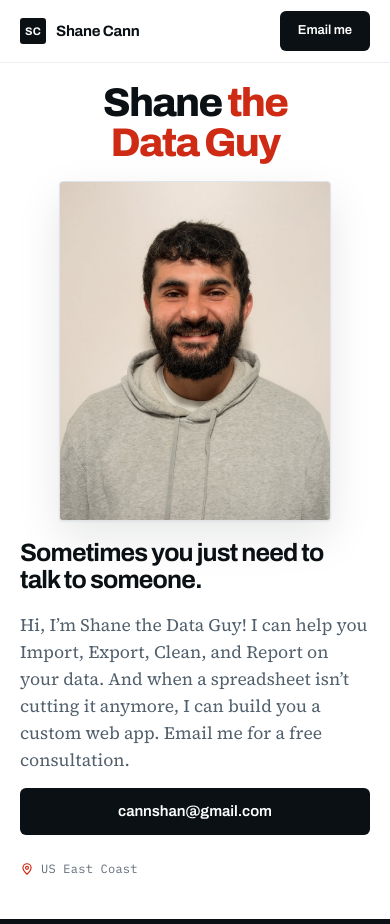
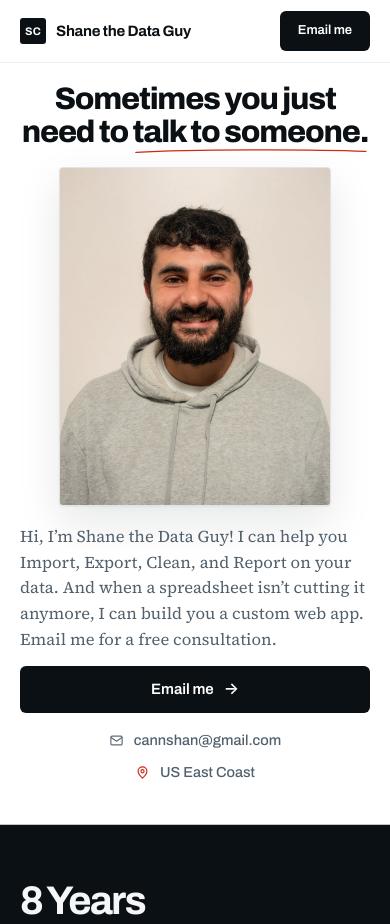
Before and after one commit to cannshan/shanecann-com, a plain HTML site: page index.html in a window 390 px wide. Shown: the top 924 px of the page. Drawn offline with Linux system fonts and the light colour scheme.

Commit message:
Rebuild the hero to the new layout
Headline is now the message itself, set large on the left with a
hand-drawn underline under the closing words; the portrait moves to
the right column; the intro paragraph sits under the headline above
an Email me button and a rule-separated contact block carrying the
address and location. The name moves to the topbar brand.

Phones stack as headline, photo, copy, and the photo's height budget
is retuned so the whole block clears the fold - the iPhone SE now
fits too.

Co-Authored-By: Claude Opus 5 <noreply@anthropic.com>

```diff
--- a/index.html
+++ b/index.html
@@ -181,33 +181,43 @@ a{color:inherit;}
 
 /* ---------- hero ---------- */
 .hero{
-  display:grid;grid-template-columns:minmax(0,340px) minmax(0,1fr);gap:40px 76px;align-items:center;
-  padding:76px 0 76px;
+  display:grid;grid-template-columns:minmax(0,1fr) minmax(0,400px);
+  grid-template-areas:"head photo" "copy photo";
+  gap:0 72px;align-items:center;
+  padding:72px 0 76px;
 }
 h1{
-  grid-column:1 / -1;
-  font-family:var(--display);font-weight:800;font-size:68px;line-height:1;
-  letter-spacing:-.045em;margin:0;
+  grid-area:head;
+  font-family:var(--display);font-weight:800;
+  font-size:clamp(38px,4.9vw,60px);line-height:1.06;
+  letter-spacing:-.04em;margin:0 0 26px;max-width:14ch;
 }
-h1 .alias{color:var(--red);}
-/* When the name has to wrap, it breaks as "Shane the / Data Guy". */
-h1 .keep{white-space:nowrap;}
-.hero-side{display:flex;flex-direction:column;gap:16px;}
-.hero-email{margin:0 0 24px;padding:13px 26px;font-size:15px;}
-.hero-lead{
-  margin:0 0 22px;max-width:22ch;
-  font-family:var(--display);font-weight:700;font-size:40px;line-height:1.1;
-  letter-spacing:-.035em;color:var(--ink);
+/* Hand-drawn underline under the closing words, the way the
+   mock-up has it. Tied to the words, so it rides any wrap. */
+.swoosh{position:relative;white-space:nowrap;}
+.swoosh svg{
+  position:absolute;left:0;right:0;bottom:-.17em;width:100%;height:.2em;
+  stroke:var(--red);stroke-width:2.4;fill:none;stroke-linecap:round;
+  vector-effect:non-scaling-stroke;overflow:visible;
 }
+.hero-copy{grid-area:copy;}
+.hero-side{grid-area:photo;display:flex;flex-direction:column;gap:16px;}
 .hero-intro{
-  margin:0 0 26px;max-width:44ch;font-size:19px;line-height:1.6;color:var(--ink-2);
+  margin:0 0 30px;max-width:46ch;font-size:19px;line-height:1.6;color:var(--ink-2);
 }
+.hero-actions{display:flex;align-items:center;gap:28px;flex-wrap:wrap;}
+.hero-email{margin:0;padding:14px 26px;font-size:15px;gap:10px;}
+.hero-email .arr{font-size:16px;line-height:1;}
 .hero-meta{
-  margin:0;font-family:var(--mono);font-size:12px;letter-spacing:.02em;
-  color:var(--ink-3);display:flex;flex-wrap:wrap;gap:6px 18px;align-items:center;
+  margin:0;display:flex;flex-direction:column;gap:10px;
+  padding-left:28px;border-left:1px solid var(--hair);
+  font-family:var(--display);font-weight:500;font-size:14.5px;color:var(--ink-2);
 }
-.hero-meta .loc{display:inline-flex;align-items:center;gap:7px;}
-.hero-meta .loc svg{color:var(--red);flex:none;}
+.hero-meta span{display:inline-flex;align-items:center;gap:10px;}
+.hero-meta svg{color:var(--ink-3);flex:none;}
+.hero-meta .loc svg{color:var(--red);}
+.hero-meta a{color:inherit;text-decoration:none;}
+.hero-meta a:hover{color:var(--ink);text-decoration:underline;text-underline-offset:3px;}
 
 .portrait{margin:0;}
 .portrait .frame{
@@ -521,20 +531,20 @@ footer a:hover{color:var(--red);}
   .rail .label{position:static;margin:0 0 18px;}
   .sheet{padding:0 32px 0;}
   .topbar-in{padding:0 32px;}
-  h1{font-size:58px;}
 }
 @media (max-width:900px){
   .topbar-in{padding:0 24px;gap:18px;}
   .navlinks{display:none;}
   .sheet{padding:0 24px 0;}
-  .hero{grid-template-columns:1fr;gap:26px;padding:40px 0 52px;}
+  /* Stacked: headline, photo, then the copy and the button. */
+  .hero{grid-template-columns:1fr;grid-template-areas:"head" "photo" "copy";
+        gap:26px;padding:40px 0 52px;}
   .hero-side{max-width:340px;margin:0 auto;}
   .portrait{display:flex;justify-content:center;}
   .portrait .frame{display:inline-block;}
   .portrait img{width:auto;height:auto;max-width:100%;max-height:42vh;
-                 max-height:max(120px, min(40svh, calc(100svh - 486px)));}
-  .hero-lead{font-size:32px;}
-  h1{font-size:50px;}
+                 max-height:max(100px, min(40svh, calc(100svh - 420px)));}
+  h1{font-size:38px;margin-bottom:0;max-width:18ch;}
   .profile-grid{grid-template-columns:1fr;gap:44px;}
   .sec{margin-bottom:84px;}
   .proof{margin-bottom:84px;}
@@ -549,12 +559,11 @@ footer a:hover{color:var(--red);}
   .sheet{padding:0 20px 0;}
   .topbar-in{padding:0 20px;height:62px;}
   .hero{gap:18px;padding:20px 0 40px;}
-  .hero-lead{font-size:25px;margin-bottom:18px;}
   .hero-intro{font-size:16.5px;line-height:1.55;margin-bottom:14px;}
-  h1{font-size:40px;}
-  h1{text-align:center;}
-  .hero-intro{font-size:17.5px;}
+  h1{font-size:31px;text-align:center;max-width:none;}
+  .hero-actions{flex-direction:column;align-items:stretch;gap:16px;}
   .hero-email{width:100%;padding:11px 22px;}
+  .hero-meta{padding-left:0;border-left:0;align-items:center;gap:8px;}
   .band{padding:56px 0;}
   .proof{grid-template-columns:1fr;}
   .proof-item{padding:0 0 24px;}
@@ -588,7 +597,7 @@ footer a:hover{color:var(--red);}
 
 <nav class="topbar">
   <div class="topbar-in">
-    <a class="brand" href="#top"><span class="mark">SC</span>Shane Cann</a>
+    <a class="brand" href="#top"><span class="mark">SC</span>Shane the Data Guy</a>
     <div class="navlinks">
       <a href="#services">Services</a>
       <a href="#about">About</a>
@@ -603,19 +612,21 @@ footer a:hover{color:var(--red);}
 <div class="sheet">
 
   <header class="hero" id="top">
-    <h1>Shane <span class="alias">the <span class="keep">Data Guy</span></span></h1>
+    <h1 class="hero-lead">Sometimes you just need to <span class="swoosh">talk to someone.<svg viewBox="0 0 200 12" preserveAspectRatio="none" aria-hidden="true"><path d="M3 8.6C48 2.4 152 2.4 197 6.6"/></svg></span></h1>
     <div class="hero-side">
       <figure class="portrait">
         <div class="frame"><img src="assets/shane.jpg" alt="Shane Cann" width="880" height="1100"></div>
       </figure>
     </div>
     <div class="hero-copy">
-      <p class="hero-lead">Sometimes you just need to talk to someone.</p>
       <p class="hero-intro">Hi, I&rsquo;m Shane the Data Guy! I can help you Import, Export, Clean, and Report on your data. And when a spreadsheet isn&rsquo;t cutting it anymore, I can build you a custom web app. Email me for a free consultation.</p>
-      <a class="btn btn-dark hero-email" href="mailto:cannshan@gmail.com" data-copy="cannshan@gmail.com">cannshan@gmail.com</a>
-      <p class="hero-meta">
-        <span class="loc"><svg viewBox="0 0 24 24" width="14" height="14" fill="none" stroke="currentColor" stroke-width="2" stroke-linecap="round" stroke-linejoin="round" aria-hidden="true"><path d="M12 21s-7-6.2-7-11a7 7 0 0 1 14 0c0 4.800-7 11-7 11z"/><circle cx="12" cy="10" r="2.5"/></svg>US East Coast</span>
-      </p>
+      <div class="hero-actions">
+        <a class="btn btn-dark hero-email" href="mailto:cannshan@gmail.com" data-copy="cannshan@gmail.com">Email me <span class="arr" aria-hidden="true">&rarr;</span></a>
+        <p class="hero-meta">
+          <span class="mailto"><svg viewBox="0 0 24 24" width="15" height="15" fill="none" stroke="currentColor" stroke-width="1.9" stroke-linecap="round" stroke-linejoin="round" aria-hidden="true"><rect x="3" y="5" width="18" height="14" rx="2"/><path d="m3.4 7.2 8.6 5.9 8.6-5.9"/></svg><a href="mailto:cannshan@gmail.com" data-copy="cannshan@gmail.com">cannshan@gmail.com</a></span>
+          <span class="loc"><svg viewBox="0 0 24 24" width="15" height="15" fill="none" stroke="currentColor" stroke-width="1.9" stroke-linecap="round" stroke-linejoin="round" aria-hidden="true"><path d="M12 21s-7-6.2-7-11a7 7 0 0 1 14 0c0 4.800-7 11-7 11z"/><circle cx="12" cy="10" r="2.5"/></svg>US East Coast</span>
+        </p>
+      </div>
     </div>
   </header>
 
```
Also changed, not shown: portfolio.html (+46 -35 lines).
